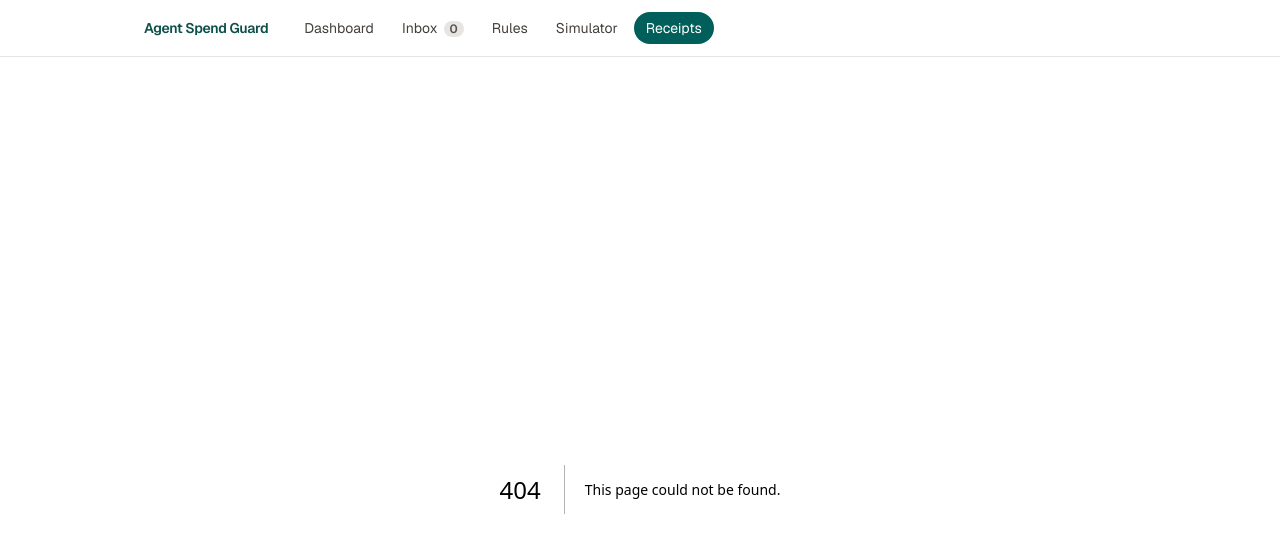
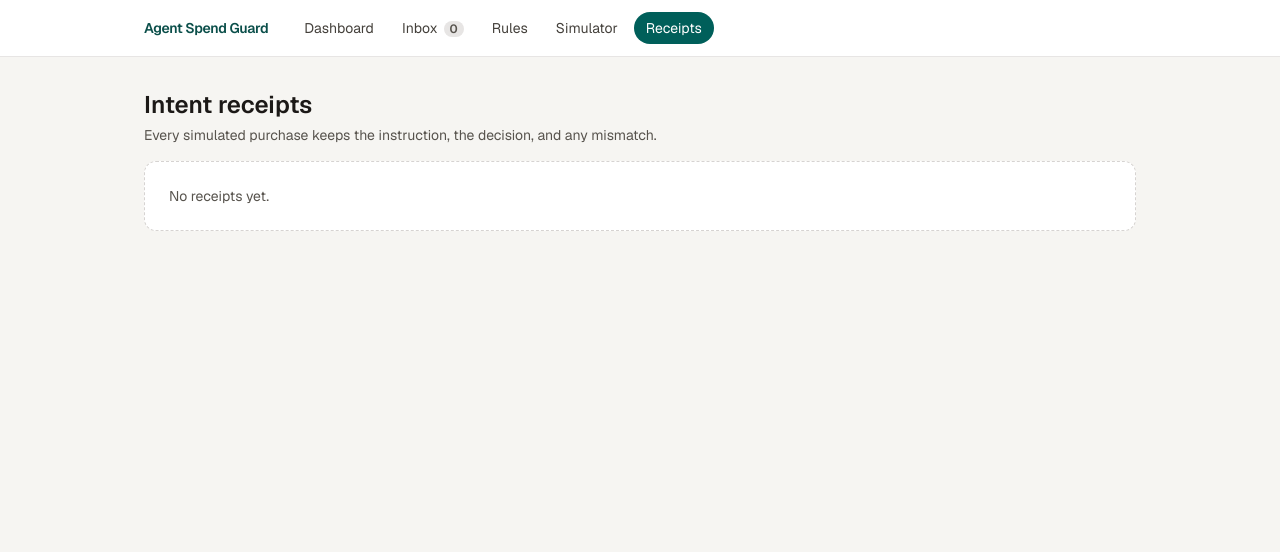
Before and after one commit to mdogradel/agent-spend-guard, a Next.js app: page /receipts in a window 1280 px wide. Before the commit this address had no page. Shown: the top 552 px of the page. Built offline with nearby package versions, Linux system fonts and the light colour scheme.

Commit message:
task 12.7: add intent receipts list
Co-authored-by: mdogradel <mdogradel@users.noreply.github.com>

```diff
--- /dev/null
+++ b/src/app/receipts/page.tsx
@@ -0,0 +1,65 @@
+'use client'
+
+import Link from 'next/link'
+import { StatusBadge } from '@/components/StatusBadge'
+import { formatMoney, formatUSD } from '@/lib/format'
+import { useSpendGuardStore } from '@/store/useSpendGuardStore'
+
+export default function ReceiptsPage() {
+  const receipts = useSpendGuardStore((state) => state.receipts)
+
+  return (
+    <div className="space-y-4">
+      <header>
+        <h1 className="text-2xl font-semibold text-stone-900">Intent receipts</h1>
+        <p className="mt-1 text-sm text-stone-600">
+          Every simulated purchase keeps the instruction, the decision, and any mismatch.
+        </p>
+      </header>
+
+      {receipts.length === 0 ? (
+        <p className="rounded-xl border border-dashed border-stone-300 bg-white p-6 text-sm text-stone-600">
+          No receipts yet.
+        </p>
+      ) : (
+        <ul className="divide-y divide-stone-100 rounded-xl border border-stone-200 bg-white">
+          {receipts.map((receipt) => {
+            const purchase = receipt.purchaseRequest
+            const foreign = purchase.currency.trim().toUpperCase() !== 'USD'
+            return (
+              <li key={receipt.id}>
+                <Link
+                  href={`/receipts/${receipt.id}`}
+                  className="flex items-center justify-between gap-3 px-4 py-3 text-sm hover:bg-stone-50"
+                >
+                  <div className="min-w-0">
+                    <p className="truncate font-medium text-stone-900">{purchase.merchantName}</p>
+                    <p className="text-stone-500">
+                      {purchase.category}
+                      {foreign ? ` · ${formatMoney(purchase.amount, purchase.currency)}` : ''}
+                    </p>
+                  </div>
+                  <div className="flex shrink-0 items-center gap-3">
+                    {receipt.mismatches.length > 0 ? (
+                      <span
+                        data-testid="mismatch-dot"
+                        title="Intent mismatch"
+                        className="h-2 w-2 rounded-full bg-orange-500"
+                      />
+                    ) : null}
+                    <span className="tabular-nums">
+                      {receipt.usdEquivalentAmount == null
+                        ? 'USD unavailable'
+                        : formatUSD(receipt.usdEquivalentAmount)}
+                    </span>
+                    <StatusBadge status={receipt.status} />
+                  </div>
+                </Link>
+              </li>
+            )
+          })}
+        </ul>
+      )}
+    </div>
+  )
+}
```
Also changed, not shown: .kiro/specs/agent-spend-guard/tasks.md, 1 other file (tests, documents, lock files or other folders).
